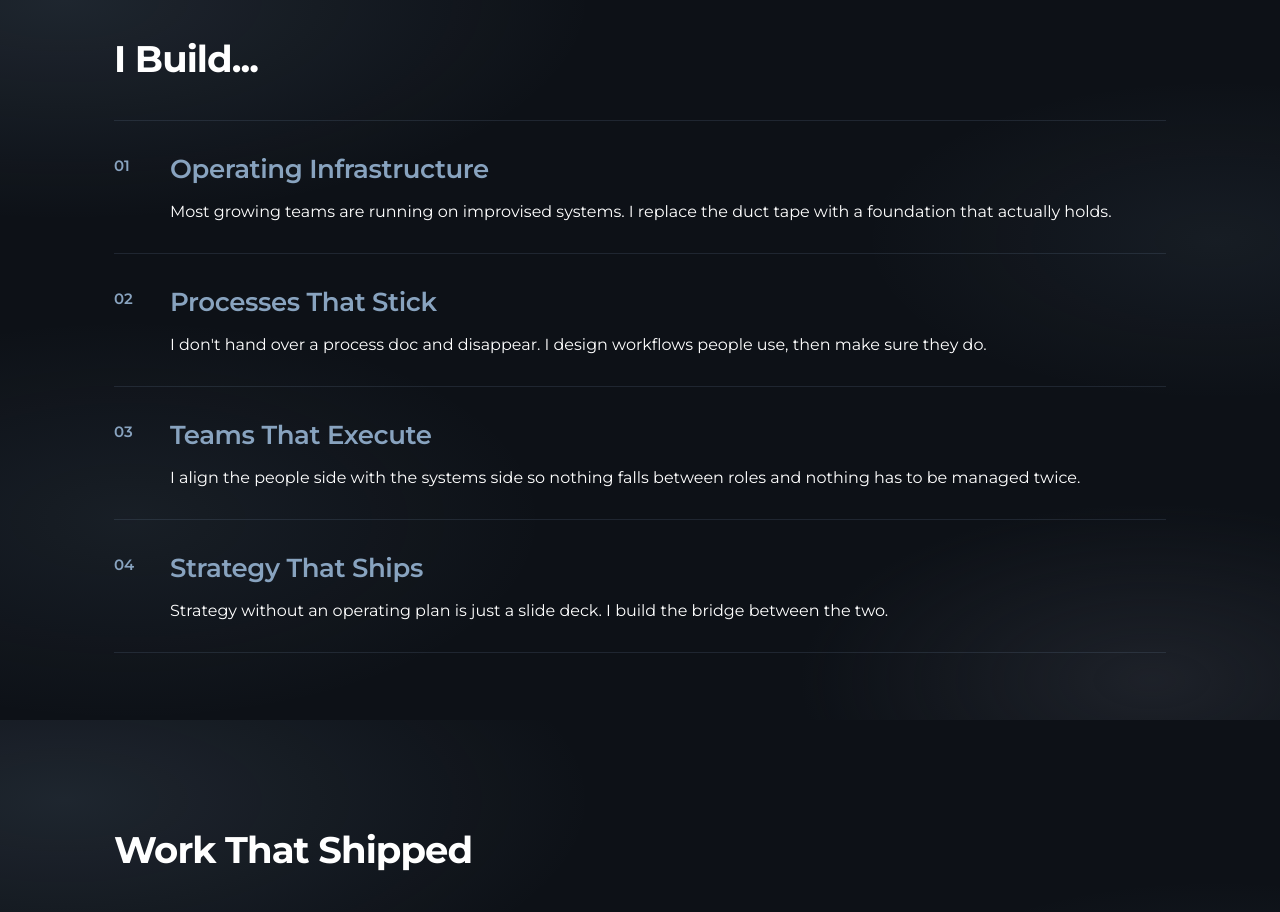
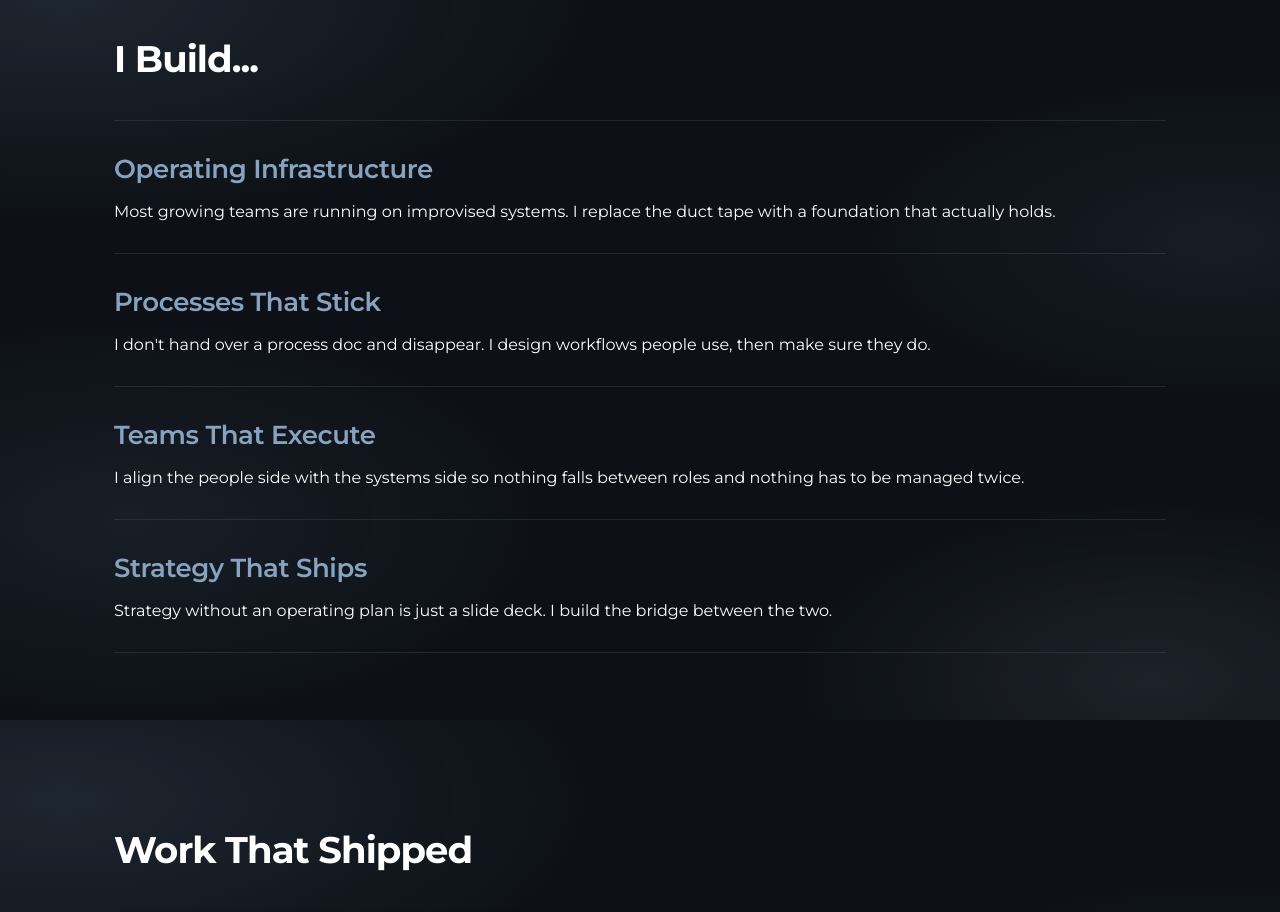
Before and after one commit to glees1911/greg-portfolio, a plain HTML site: page index.html in a window 1280 px wide. Shown: the part 1680-2592 px from the top of the page. Drawn offline with Linux system fonts and the light colour scheme.

Commit message:
Remove numbers from "I Build..." list
Co-Authored-By: Claude Sonnet 4.6 <noreply@anthropic.com>

```diff
--- a/index.html
+++ b/index.html
@@ -398,23 +398,8 @@
     }
 
     .expertise__item {
-      display: flex;
-      align-items: flex-start;
-      gap: 1.5rem;
       padding: 1.75rem 0;
       border-bottom: 1px solid var(--c-border);
-      transition: gap 0.2s ease;
-    }
-
-    .expertise__item:hover { gap: 2rem; }
-
-    .expertise__num {
-      flex-shrink: 0;
-      width: 2rem;
-      font-size: 0.9375rem;
-      font-weight: 600;
-      color: var(--c-accent);
-      padding-top: 0.3125rem;
     }
 
     .expertise__title {
@@ -1066,28 +1051,24 @@
         <h2 id="expertise-heading" class="section-heading">I Build...</h2>
         <div class="expertise__list stagger">
           <div class="expertise__item">
-            <span class="expertise__num">01</span>
             <div>
               <h3 class="expertise__title">Operating Infrastructure</h3>
               <p class="expertise__desc">Most growing teams are running on improvised systems. I replace the duct tape with a foundation that actually holds.</p>
             </div>
           </div>
           <div class="expertise__item">
-            <span class="expertise__num">02</span>
             <div>
               <h3 class="expertise__title">Processes That Stick</h3>
               <p class="expertise__desc">I don't hand over a process doc and disappear. I design workflows people use, then make sure they do.</p>
             </div>
           </div>
           <div class="expertise__item">
-            <span class="expertise__num">03</span>
             <div>
               <h3 class="expertise__title">Teams That Execute</h3>
               <p class="expertise__desc">I align the people side with the systems side so nothing falls between roles and nothing has to be managed twice.</p>
             </div>
           </div>
           <div class="expertise__item">
-            <span class="expertise__num">04</span>
             <div>
               <h3 class="expertise__title">Strategy That Ships</h3>
               <p class="expertise__desc">Strategy without an operating plan is just a slide deck. I build the bridge between the two.</p>
```
